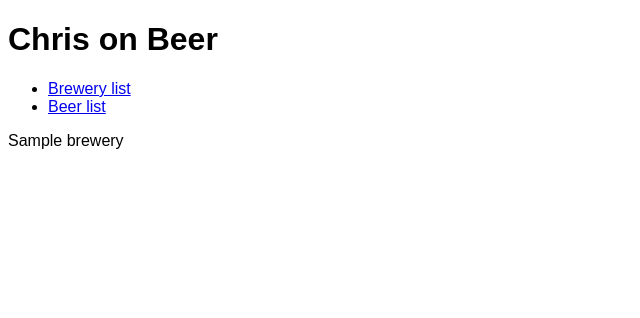
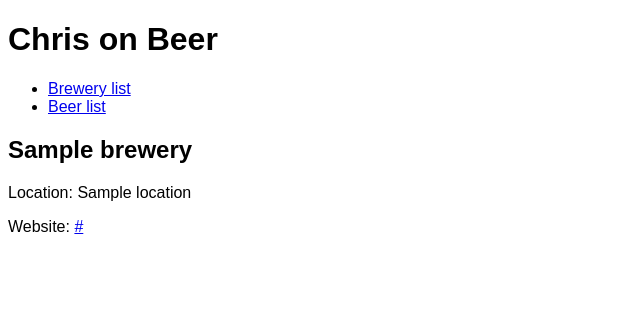
Before and after one commit to ccharles/StartupifyDemo, a Django app: template templates/beer/brewery.html in a window 1280 px wide. Shown: the top 318 px of the page, without its empty margins (0-640 px from the left). Run offline with Django 3.2, Linux system fonts and the light colour scheme; the template is opened without the code that fills it: most values are stand-ins (such as "Sample title", 1, 10 or a date in 2020).

Commit message:
Added some detail (and HTML markup) to the brewery detail view.

```diff
--- a/templates/beer/brewery.html
+++ b/templates/beer/brewery.html
@@ -1,5 +1,7 @@
 {% extends "beer/base.html" %}
 
 {% block content %}
-{{ brewery.name }}
+<h2>{{ brewery.name }}</h2>
+<p>Location: {{ brewery.location }}</p>
+{% if brewery.website %}<p>Website: <a href="{{ brewery.website }}">{{ brewery.website }}</a></p>{% endif %}
 {% endblock %}
```
